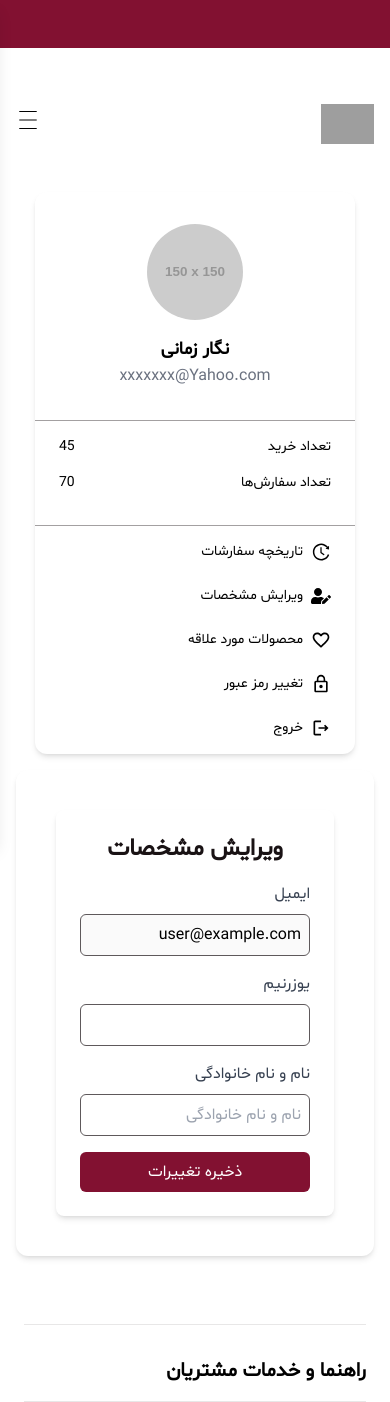
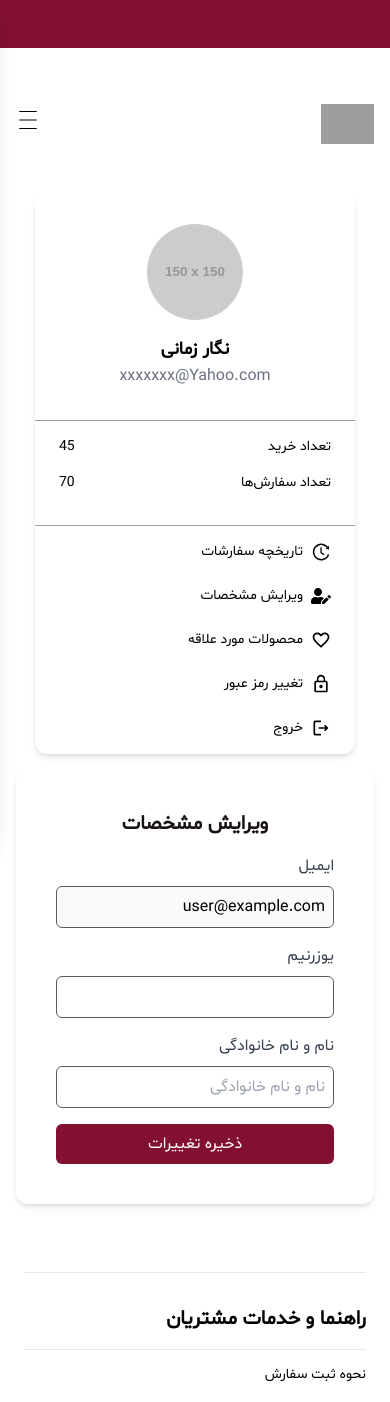
Before and after one commit to m-mohammad-d/azogeh, a React (Vite) app in the folder client/: page /user/edit-profile in a window 390 px wide. Shown: the top 1402 px of the page. Built offline with nearby package versions, Linux system fonts and the light colour scheme; grey boxes are pictures that could not be loaded.

Commit message:
style : change style update info page

```diff
--- a/client/src/pages/UserPanel/UpdateInfoPage.tsx
+++ b/client/src/pages/UserPanel/UpdateInfoPage.tsx
@@ -26,8 +26,8 @@ const UpdateInfoPage: React.FC = () => {
 
   return (
     <div className="max-w-screen-xl mx-auto p-6">
-      <form onSubmit={handleSubmit} className="bg-white shadow-md rounded-lg p-6">
-        <h2 className="text-2xl font-bold text-gray-400 mb-4 text-center">ویرایش مشخصات</h2>
+      <form onSubmit={handleSubmit}>
+        <h2 className="text-xl md:text-2xl font-bold text-gray-400 mb-4 text-center">ویرایش مشخصات</h2>
         <div className="mb-4">
           <label htmlFor="email" className="block text-gray-700 font-medium mb-2">
             ایمیل
```
